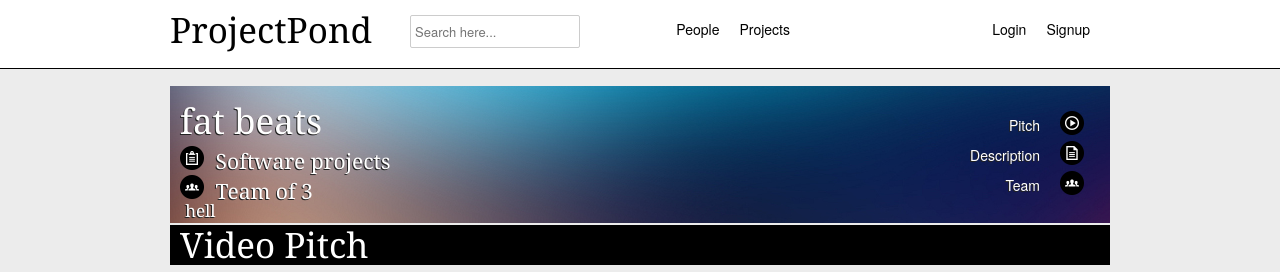
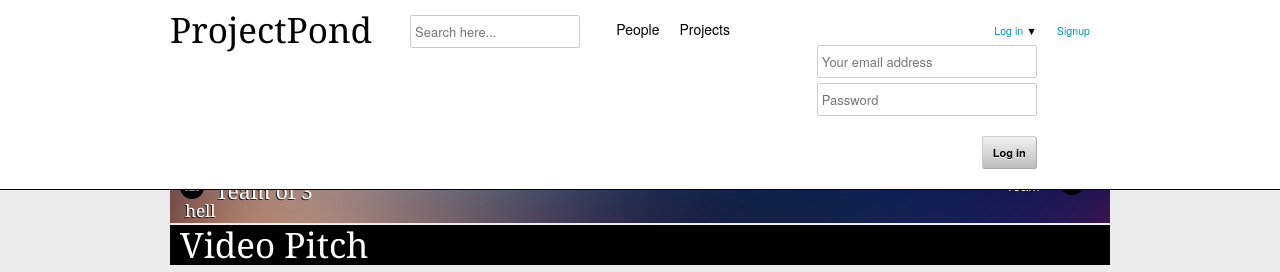
Before and after one commit to Paleolithic/48hrs, a Django app: page /project/1/ in a window 1280 px wide. Shown: the top 272 px of the page. Run offline with Django 3.2, Linux system fonts and the light colour scheme; data comes from the database, SQL or seed files in the repository; parts of the project's set-up code (start-up, migrations or seed data) failed here and were passed over; some libraries are stand-ins or nearby versions.

Commit message:
Login field

```diff
--- a/rit48/static/css/style.css
+++ b/rit48/static/css/style.css
@@ -43,7 +43,25 @@
 				font-size: 8pt;
 				color: #0096bb;
 			}
+				#login-trigger{
+					padding-top: 2px;
+					float: right;
+				}
+				#inputs, #actions{
+					margin-bottom: 5px;
+				}
+					#inputs *, #actions *{
 
+						margin-bottom:2px; !important;
+					}
+					#inputs input{
+						margin: 5px 0 0 0;
+					}
+
+				#submit{
+					margin:0;
+					float:right;
+				}
 
 #content{
 	margin-top: 75px;
@@ -68,9 +86,21 @@
 		top: 50px;
 	}
 
+
 	#banner{
 		background-image: url('../images/1_scaled.jpg');
 		position:fixed;
+	}
+
+	@-moz-document url-prefix() {
+	    #separator {
+	        position: relative;
+	    }
+
+	    #banner{
+	    	position: relative;
+
+	    }
 	}
 
 	#items .item {
--- a/rit48/templates/rit48/project_page.html
+++ b/rit48/templates/rit48/project_page.html
@@ -8,6 +8,7 @@
 	<link rel="stylesheet" type="text/css" href="{% static 'css/layout.css' %}">
 	<link rel="stylesheet" type="text/css" href="{% static 'css/skeleton.css' %}">
 	<link rel="stylesheet" type="text/css" href="{% static 'css/style.css' %}">
+	<link rel="stylesheet" type="text/css" href="{% static 'css/login.css' %}">
 
 	<script src="http://ajax.googleapis.com/ajax/libs/jquery/1.10.2/jquery.min.js"></script>
 </head>
@@ -69,6 +70,16 @@
 	    }
 	  });
 	});
+
+	$(document).ready(function(){
+		$('#login-trigger').click(function(){
+			$(this).next('#login-content').slideToggle();
+			$(this).toggleClass('active');
+			if ($(this).hasClass('active')) $(this).find('span').html('&#x25B2;')
+				else $(this).find('span').html('&#x25BC;')
+			})
+
+	});
 </script>
 <body>
 
@@ -80,16 +91,31 @@
 		<div class='three columns'>
 			<input type="text" placeholder="Search here..." id="regularInput" />
 		</div>
-		<div class='four columns nav'>
+		<div class='three columns nav'>
 			<ul>
 				<li><a href='projects.html'>Projects</a></li>
 				<li><a href='persons.html'>People</a></li>
 			</ul>
 		</div>
-		<div class='five columns nav'>
+		<div class='six columns nav' id='registration'>
 			<ul>
 				<li><a href='#'>Signup</a></li>
-				<li><a href='#'>Login</a></li>
+				<li id="login">
+					<a id="login-trigger" href="#">
+						Log in <span>▼</span>
+					</a>
+					<div id="login-content">
+						<form>
+							<fieldset id="inputs">
+								<input id="username" type="email" name="Email" placeholder="Your email address" required>
+								<input id="password" type="password" name="Password" placeholder="Password" required>
+							</fieldset>
+							<fieldset id="actions">
+								<input type="submit" id="submit" value="Log in">
+							</fieldset>
+						</form>
+					</div>
+				</li>
 			</ul>
 		</div>
 	</div>
```
Also changed, not shown: rit48/static/css/login.css (added).
